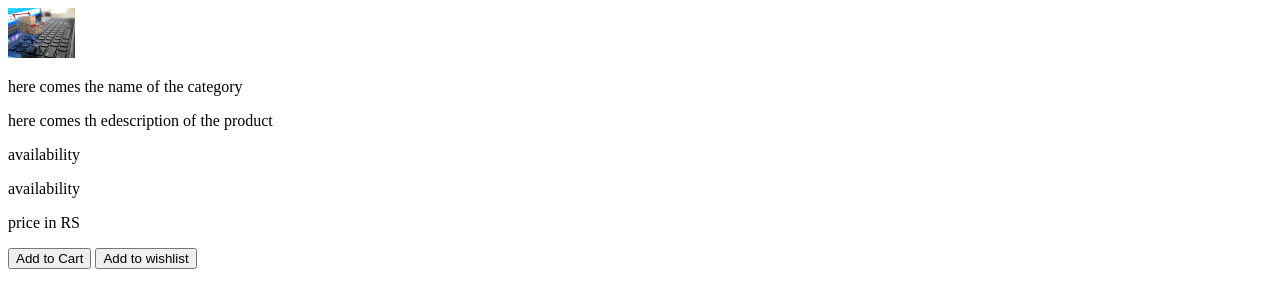
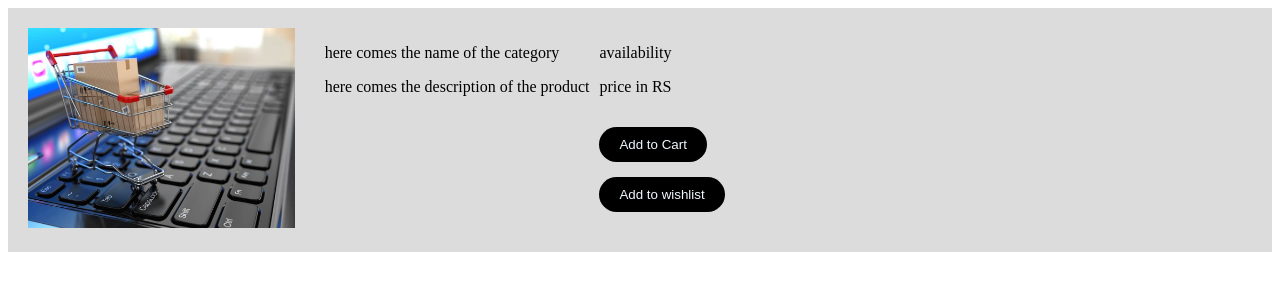
Before and after one commit to mahmed005/easybazar-project, a Node server app: template views/categoryPage.html in a window 1280 px wide. Shown: the top 308 px of the page. Run offline with Node 20, Linux system fonts and the light colour scheme; the template is opened without the code that fills it, so the values that code supplies are empty.

Commit message:
added category page and css

```diff
--- a/views/categoryPage.html
+++ b/views/categoryPage.html
@@ -5,30 +5,38 @@
     <meta charset="UTF-8">
     <meta name="viewport" content="width=device-width, initial-scale=1.0">
     <title>Document</title>
+    <link rel="stylesheet" href="categorypage.css">
 </head>
 
 <body>
     <div class="mainContainer">
         <div class="productDiv">
             <div class="image-div">
-                <img src="HomePic.jpg" alt="Interent Issue" height="50px">
+                <img src="HomePic.jpg" alt="Interent Issue" height="200px">
             </div>
+            <div class="text-container">
                 <div class="description-div">
+                    <div>
                     <p>here comes the name of the category</p>
                     <div class="subdescription">
-                    <p>here comes th edescription of the product</p>
+                        <p>here comes the description  of the product</p>
                     </div>
                 </div>
                 <div class="button-div">
-                <p>availability</p>
+                    <div>
                     <p>availability</p>
                     <p>price in RS</p>
+                </div>
+                    <div>
                     <button>Add to Cart</button>
+                    </div>
+                    <div>
                     <button>Add to wishlist</button>
                 </div>
-
+            </div>
         </div>
     </div>
 </body>
 
+
 </html>
--- /dev/null
+++ b/views/categorypage.css
@@ -0,0 +1,42 @@
+ .mainContainer {
+ background-color:rgb(220, 220, 220) ;
+ padding: 20px ;
+
+ }
+
+.image-div {
+    flex-shrink: 0; /* Prevent image from shrinking */
+    margin-right: 20px; /* Add space between image and text */
+}
+
+.productDiv {
+    display: flex;
+    align-items: flex-start; /* Align items at the start */
+}
+
+.description-div {
+    display: flex;
+    align-items: flex-start;
+    margin-right: 10px; /* Add space between description and buttons */
+}
+.button-div{
+    display: flex;
+    flex-direction: column;
+    margin-left: 10px;
+}
+button{
+    border:none;
+    background-color: black;
+    color: aliceblue;
+    padding: 10px 20px;
+    margin-top: 15px;
+    border-radius: 20px;
+    transition: .2s;
+    cursor: pointer;
+}
+button:hover{
+    background-color: grey;
+}
+.text-container{
+    margin-left: 10px;
+}
```
Lines whose indentation alone changed are shown as unchanged.
